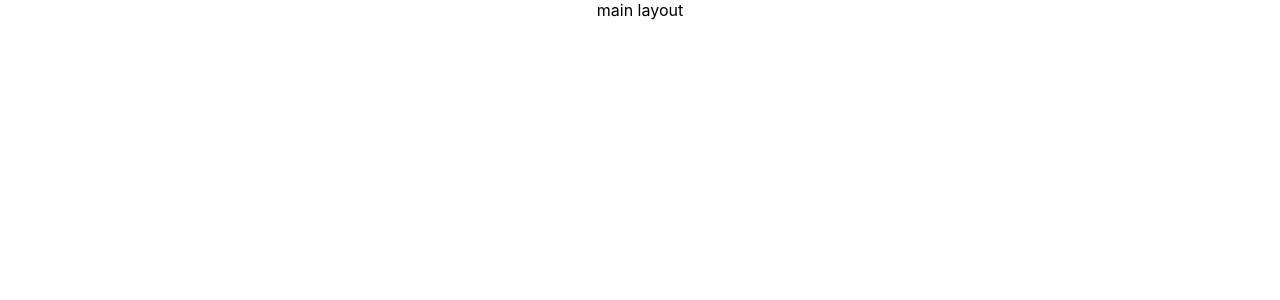
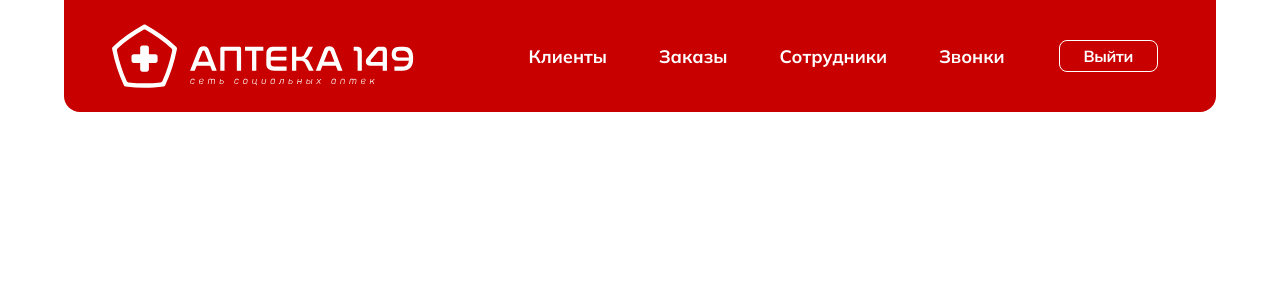
Before and after one commit to 21shunya/farm_diplom, a React (Create React App) app: page / in a window 1280 px wide. Shown: the top 300 px of the page. Built offline with nearby package versions, Linux system fonts and the light colour scheme.

Commit message:
feat: add Header with NavBar in MainLayout

```diff
--- /dev/null
+++ b/src/components/header/Header.tsx
@@ -0,0 +1,33 @@
+import React from 'react';
+import styled from 'styled-components';
+import img from '../../assets/logo/logo_white.svg';
+import NavBar from './NavBar';
+import { colors } from '../../theme/colors';
+
+const Container = styled.div`
+  position: relative;
+  top: 0;
+  left: 0;
+  display: flex;
+  justify-content: space-between;
+  align-items: center;
+  align-self: stretch;
+  padding: 24px 48px;
+  background: ${colors.brand};
+  border-radius: 0 0 16px 16px;
+`;
+
+interface INavBar {
+  isItemPage: boolean;
+}
+
+const Header: React.FC<INavBar> = ({ isItemPage }) => {
+  return (
+    <Container>
+      <img src={img} alt={'logo'} />
+      <NavBar isItemPage={isItemPage} />
+    </Container>
+  );
+};
+
+export default Header;
--- /dev/null
+++ b/src/components/header/NavBar.tsx
@@ -0,0 +1,62 @@
+import React from 'react';
+import styled from 'styled-components';
+import { OutlineBtn } from '../ui/buttons/OutlineBtn';
+import { Link, useNavigate } from 'react-router-dom';
+import Tabs from '../ui/buttons/Tabs';
+import { colors } from '../../theme/colors';
+
+const NavBarWrapper = styled.div`
+  display: flex;
+  align-items: center;
+  padding: 10px;
+  gap: 48px;
+`;
+
+const TabsWrapper = styled.div`
+  display: flex;
+  align-items: flex-start;
+  gap: 40px;
+  max-height: 20px;
+  text-decoration: none;
+`;
+
+interface INavBar {
+  isItemPage: boolean;
+}
+
+const NavBar: React.FC<INavBar> = ({ isItemPage }) => {
+  const mainTabs = [
+    { name: 'Клиенты', path: '/client' },
+    { name: 'Заказы', path: '/order' },
+    { name: 'Сотрудники', path: '/employee' },
+    { name: 'Звонки', path: '/call' },
+  ];
+
+  const navigate = useNavigate();
+
+  return (
+    <NavBarWrapper>
+      <TabsWrapper>
+        {isItemPage ? (
+          <Tabs onClick={() => navigate(-1)} children={'Назад'} />
+        ) : (
+          mainTabs.map((item) => (
+            <Link key={item.path} to={item.path}>
+              <Tabs children={item.name} />
+            </Link>
+          ))
+        )}
+      </TabsWrapper>
+      <OutlineBtn
+        onClick={() => navigate('/auth')}
+        size={'small'}
+        bg={colors.white}
+        active_bg={colors.white}
+      >
+        Выйти
+      </OutlineBtn>
+    </NavBarWrapper>
+  );
+};
+
+export default NavBar;
--- a/src/layouts/MainLayout.tsx
+++ b/src/layouts/MainLayout.tsx
@@ -1,11 +1,23 @@
 import React from 'react';
 import { Outlet } from 'react-router-dom';
+import Header from '../components/header/Header';
+import styled from 'styled-components';
+import { colors } from '../theme/colors';
+
+const Container = styled.div`
+  display: flex;
+  flex-direction: column;
+  height: 100vh;
+  background: ${colors.white};
+  padding: 0 64px 64px 64px;
+`;
 
 const MainLayout: React.FC = () => {
   return (
-    <div>
-      main layout <Outlet />
-    </div>
+    <Container>
+      <Header isItemPage={false} />
+      <Outlet />
+    </Container>
   );
 };
 
```
